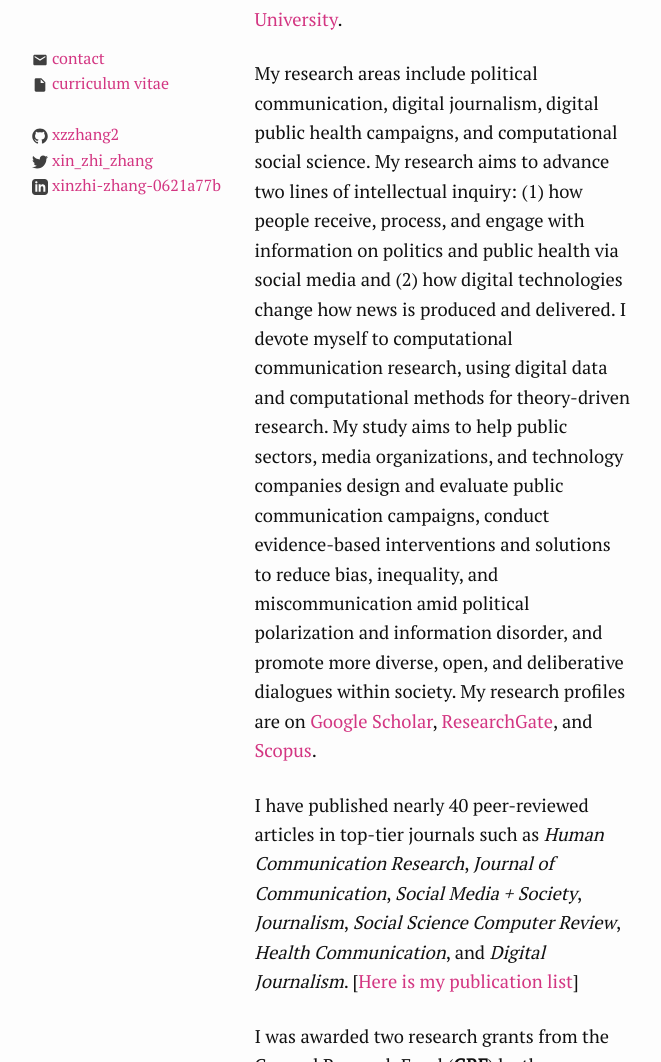
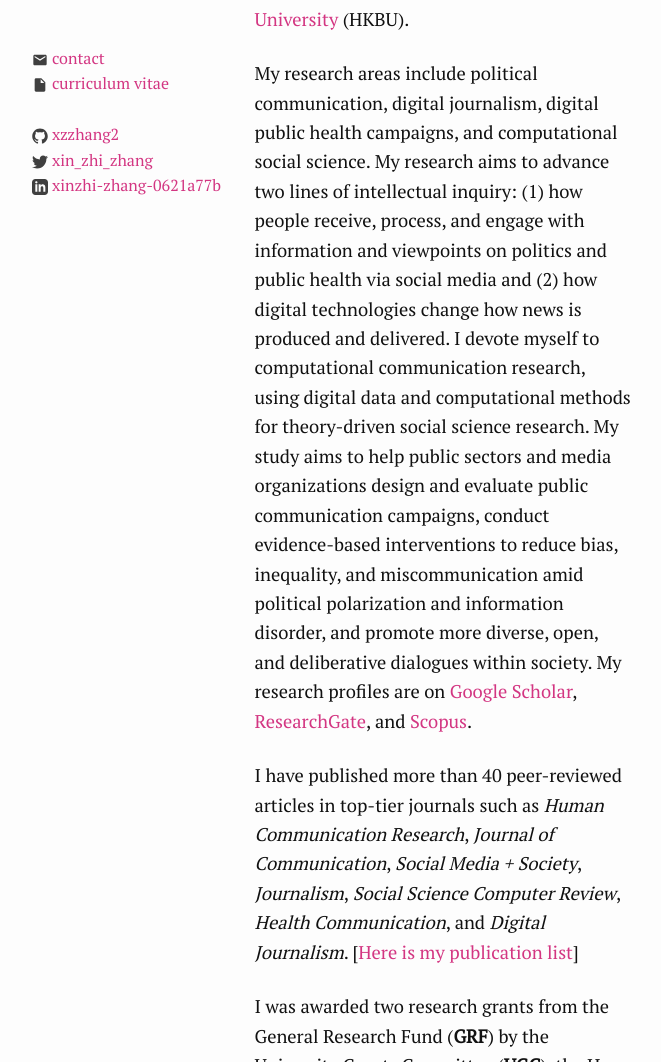
Before and after one commit to xzzhang2/xzzhang2.github.io, a Jekyll site: the page built from index.md, in a window 1280 px wide and 1400 px high, cut to the strip 338-1400 px from the top of the window. Shown: the whole strip, without its empty margins (308-969 px from the left). Built offline with Jekyll 4.4.1, drawn with Linux system fonts in a browser that asks for light colours; some of the changed text lies outside the part shown.

Commit message:
updating information

```diff
--- a/index.md
+++ b/index.md
@@ -7,15 +7,15 @@ seo:
 ---
 
 
-Welcome. I am Xinzhi Zhang, an Associate Professor with tenure at the [Department of Interactive Media](https://scholars.hkbu.edu.hk/en/persons/xinzhi-zhang-11) in the School of Communication at [Hong Kong Baptist University](http://www.hkbu.edu.hk).
+Welcome. I am Xinzhi Zhang, an Associate Professor with tenure at the [Department of Interactive Media](https://scholars.hkbu.edu.hk/en/persons/xinzhi-zhang-11) in the School of Communication at [Hong Kong Baptist University](http://www.hkbu.edu.hk) (HKBU).
 
-My research areas include political communication, digital journalism, digital public health campaigns, and computational social science. My research aims to advance two lines of intellectual inquiry: (1) how people receive, process, and engage with information on politics and public health via social media and (2) how digital technologies change how news is produced and delivered. I devote myself to computational communication research, using digital data and computational methods for theory-driven research. My study aims to help public sectors, media organizations, and technology companies design and evaluate public communication campaigns, conduct evidence-based interventions and solutions to reduce bias, inequality, and miscommunication amid political polarization and information disorder, and promote more diverse, open, and deliberative dialogues within society. My research profiles are on [Google Scholar](https://scholar.google.com.hk/citations?user=iOFeIDIAAAAJ&hl=en), [ResearchGate](https://www.researchgate.net/profile/Xinzhi_Zhang3), and [Scopus](https://scholars.hkbu.edu.hk/en/persons/XZZHANG2).
+My research areas include political communication, digital journalism, digital public health campaigns, and computational social science. My research aims to advance two lines of intellectual inquiry: (1) how people receive, process, and engage with information and viewpoints on politics and public health via social media and (2) how digital technologies change how news is produced and delivered. I devote myself to computational communication research, using digital data and computational methods for theory-driven social science research. My study aims to help public sectors and media organizations design and evaluate public communication campaigns, conduct evidence-based interventions to reduce bias, inequality, and miscommunication amid political polarization and information disorder, and promote more diverse, open, and deliberative dialogues within society. My research profiles are on [Google Scholar](https://scholar.google.com.hk/citations?user=iOFeIDIAAAAJ&hl=en), [ResearchGate](https://www.researchgate.net/profile/Xinzhi_Zhang3), and [Scopus](https://scholars.hkbu.edu.hk/en/persons/XZZHANG2).
 
-I have published nearly 40 peer-reviewed articles in top-tier journals such as *Human Communication Research*, *Journal of Communication*, *Social Media + Society*, *Journalism*, *Social Science Computer Review*, *Health Communication*, and *Digital Journalism*. [[Here is my publication list](https://xzzhang2.github.io/pages/pubs.html)]
+I have published more than 40 peer-reviewed articles in top-tier journals such as *Human Communication Research*, *Journal of Communication*, *Social Media + Society*, *Journalism*, *Social Science Computer Review*, *Health Communication*, and *Digital Journalism*. [[Here is my publication list](https://xzzhang2.github.io/pages/pubs.html)]
 
 I was awarded two research grants from the General Research Fund (**GRF**) by the University Grants Committee (**UGC**), the Hong Kong SAR, a prestigious internationally competitive funding scheme. I have also completed a research project funded by the former Public Policy Research Funding Scheme (**PPR**) from the then Policy Innovation and Co-ordination Office (**PICO**) of the Hong Kong SAR Government. [[Here is the list of my funded research projects](https://xzzhang2.github.io/pages/projects.html)]
 
-I am the recipient of **HKBU's Performance Award as Young Researcher** in 2021. I am also the recipient of **HKBU's Performance Award in Teaching** in 2022. I also won best paper awards at the internationally peer-reviewed conferences like **ICA** and **AEJMC**.
+I am the recipient of **HKBU's Performance Award as Young Researcher** and **HKBU's Performance Award in Teaching**. I also won top paper awards from the International Communication Association (**ICA**) and the Association for Education in Journalism and Mass Communication (**AEJMC**).
 
 I am the Editorial Board Member of [*Digital Journalism*](https://www.tandfonline.com/toc/rdij20/current) and [*Chinese Journal of Communication*](https://www.tandfonline.com/toc/rcjc20/current).
 
```
